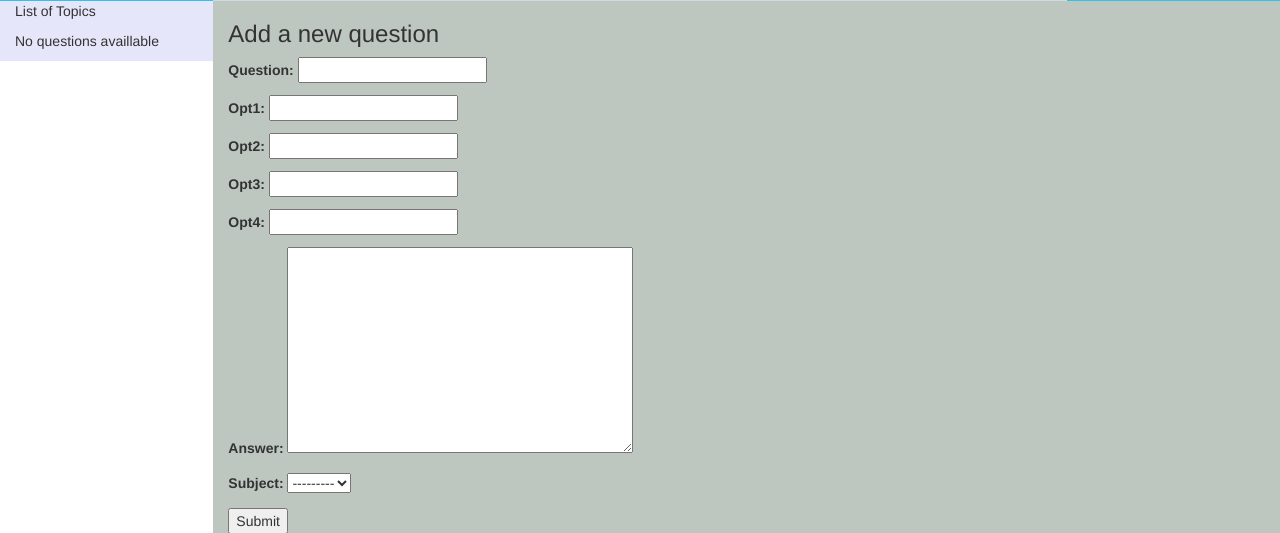
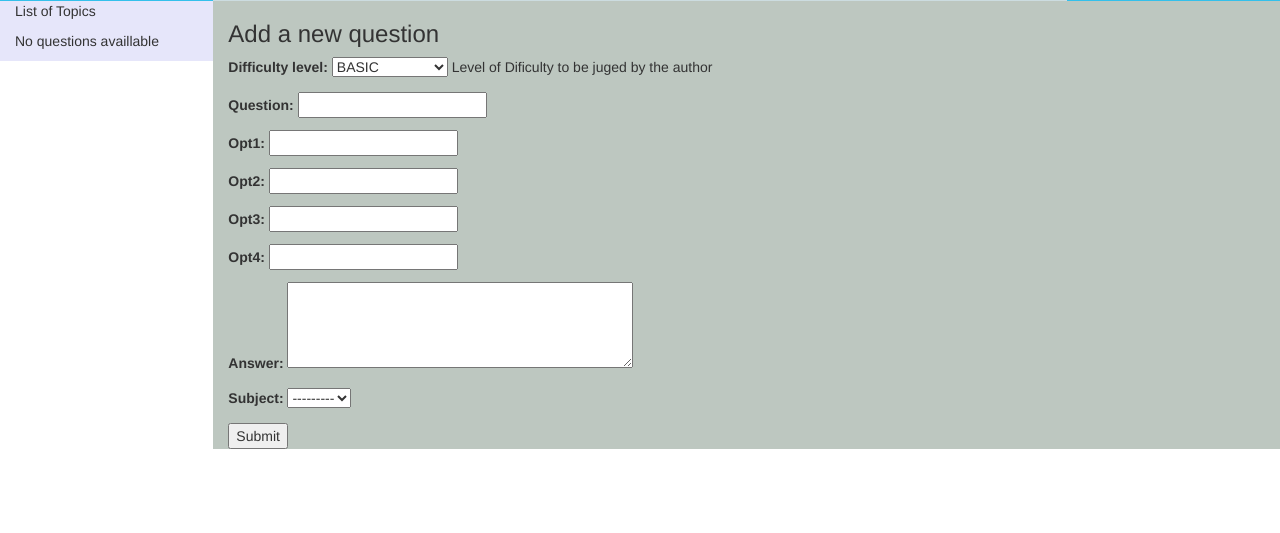
Before and after one commit to amarendas/quizz, a Django app: page /addQ in a window 1280 px wide. Shown: the part 154-687 px from the top of the page. Run offline with Django 3.2, Linux system fonts and the light colour scheme; data that the repository does not hold is empty; some libraries are stand-ins or nearby versions.

Commit message:
modified addQuestion html

```diff
--- a/quiz/forms.py
+++ b/quiz/forms.py
@@ -1,4 +1,4 @@
-# from django import forms
+from django import forms
 # class AddQ(forms.Form):
 #     question=forms.CharField(max_length=1000)
 #     opt1=forms.CharField(max_length=500)
@@ -13,11 +13,13 @@ from django.forms import ModelForm
 from .models import Quiz_Question,Author, Subject
 # ceate the form calss
 class AddQ (ModelForm):
+    answer= forms.CharField(widget=forms.Textarea(attrs={'cols': 40, 'rows': 4}))
     class Meta:
         model=Quiz_Question
-        fields=[ 'question','opt1','opt2', 'opt3', 'opt4','answer','subject']
+        fields=['difficulty_level', 'question','opt1','opt2', 'opt3', 'opt4','answer','subject']
 
 class AddS (ModelForm):
+
     class Meta:
         model=Subject
         fields=[ 'name',]
--- a/quiz/models.py
+++ b/quiz/models.py
@@ -20,7 +20,7 @@ class Quiz_Question(models.Model):
         choices=LEVEL_CHOICE,
         blank=FALSE,
         default='B',
-        help_text='Level of Dificulty',
+        help_text='Level of Dificulty to be juged by the author',
     )
     subject=models.ForeignKey('Subject', on_delete=models.SET_NULL,null=True)
     Author=models.ForeignKey('Author',on_delete=models.SET_NULL,null=True)
--- a/quiz/templates/index.html
+++ b/quiz/templates/index.html
@@ -6,7 +6,7 @@
     {% if q_list %}
         <ol class="list-group">
         {% for q in q_list%}
-            <li class="list-group-item" style="background-color:lavender">{{q.question}}</li>
+            <li class="list-group-item" style="background-color:lavender">{{q.question}}. &emsp;&emsp;&emsp;  (Level:  {{q.difficulty_level}})</li>
             <ol >
                 <li >{{q.opt1}} </li>
                 <li >{{q.opt2}} </li>
```
